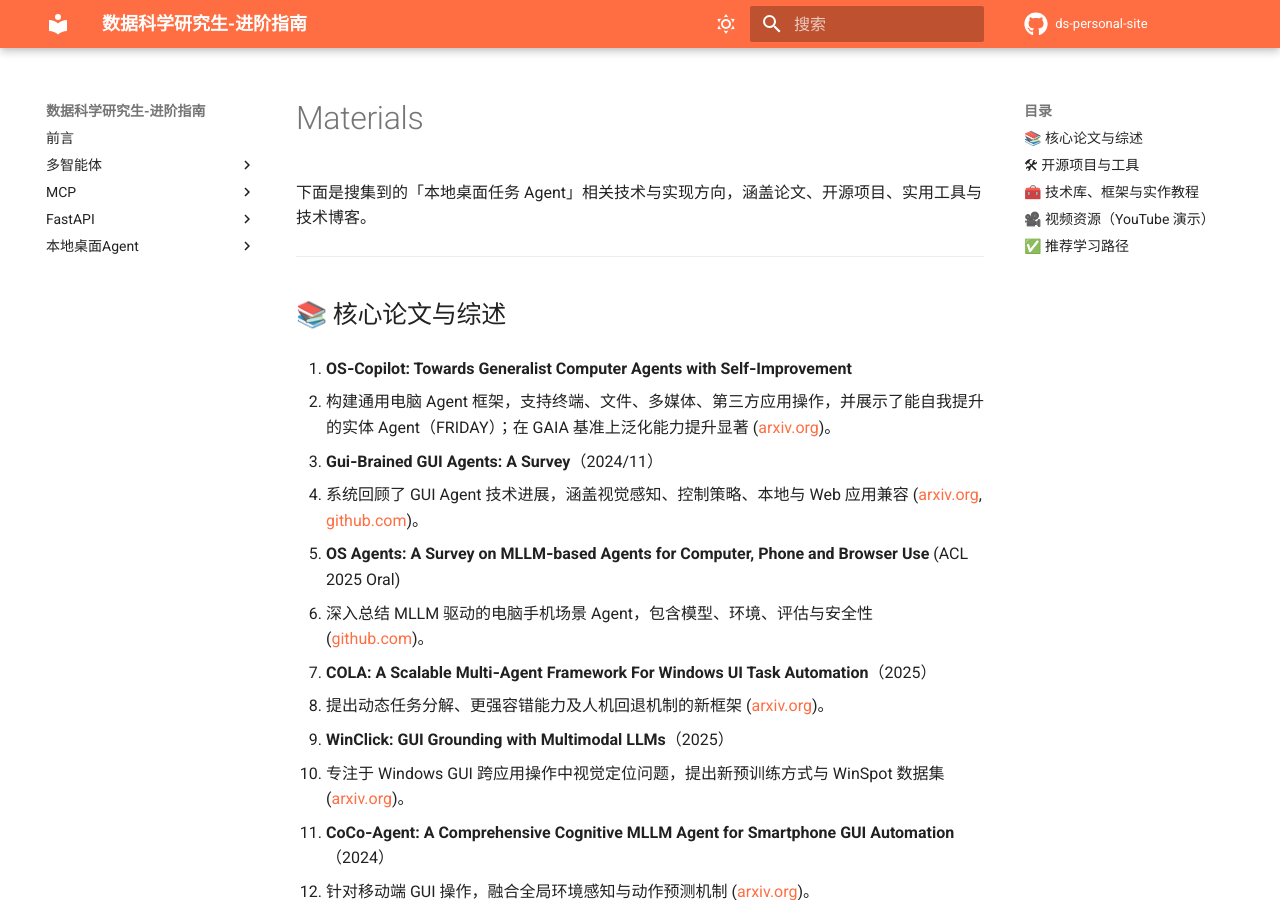
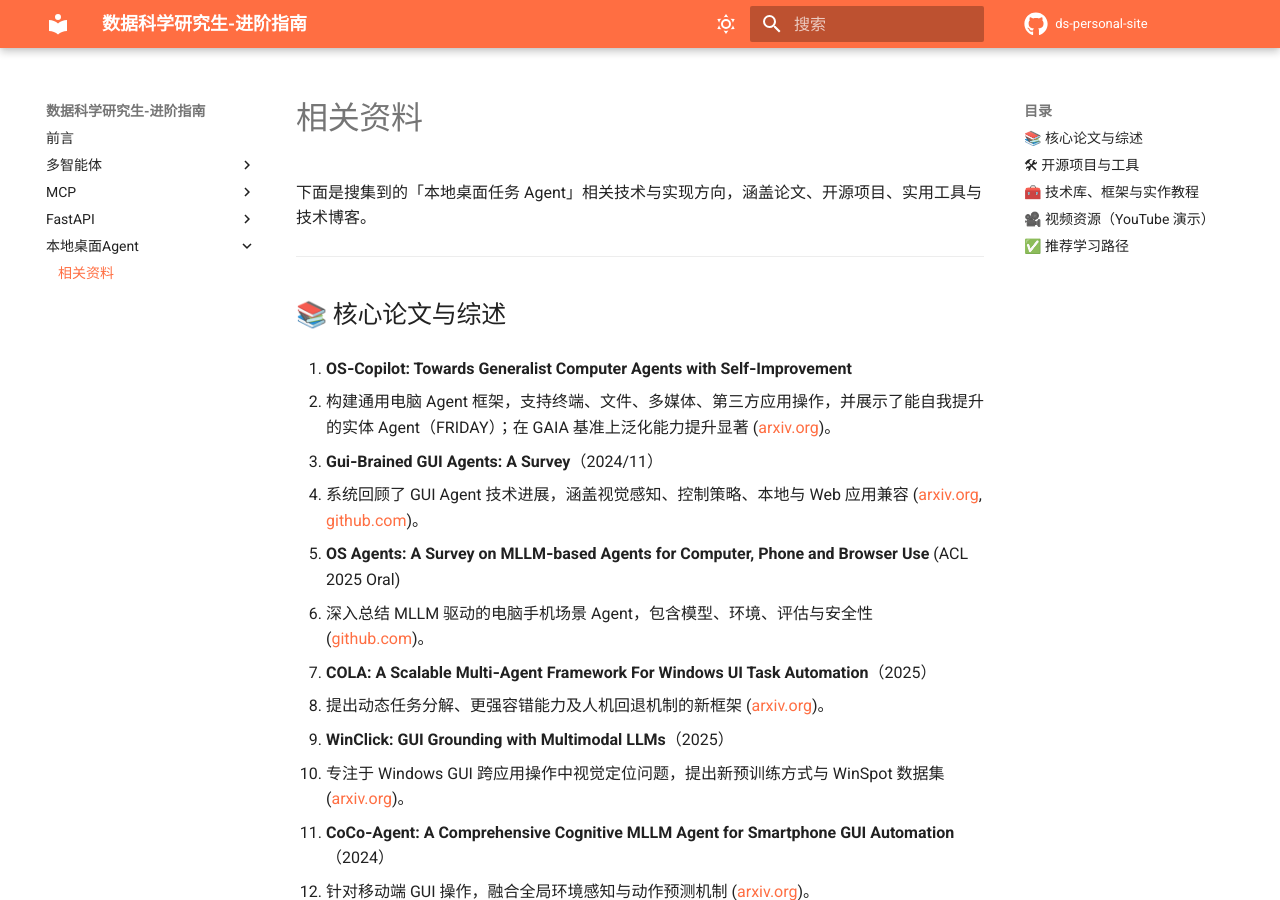
Before and after one commit to Messimeimei/personal-site, an MkDocs documentation site: the page built from docs/OS-Agent/materials.md, in a window 1280 px wide and 900 px high. Built offline with MkDocs 1.6.1 and Material for MkDocs 9.7.7, drawn with Linux system fonts in a browser that asks for light colours; comment, search, counter and statistics services are not loaded.

Commit message:
本地桌面agent

```diff
--- a/mkdocs.yml
+++ b/mkdocs.yml
@@ -35,4 +35,4 @@ nav:
   - FastAPI:
       - FastAPI介绍: FastAPI/start.md
   - 本地桌面Agent:
-      - 相关资料: Os-Agent/materials.md
+      - 相关资料: OS-Agent/materials.md
```
